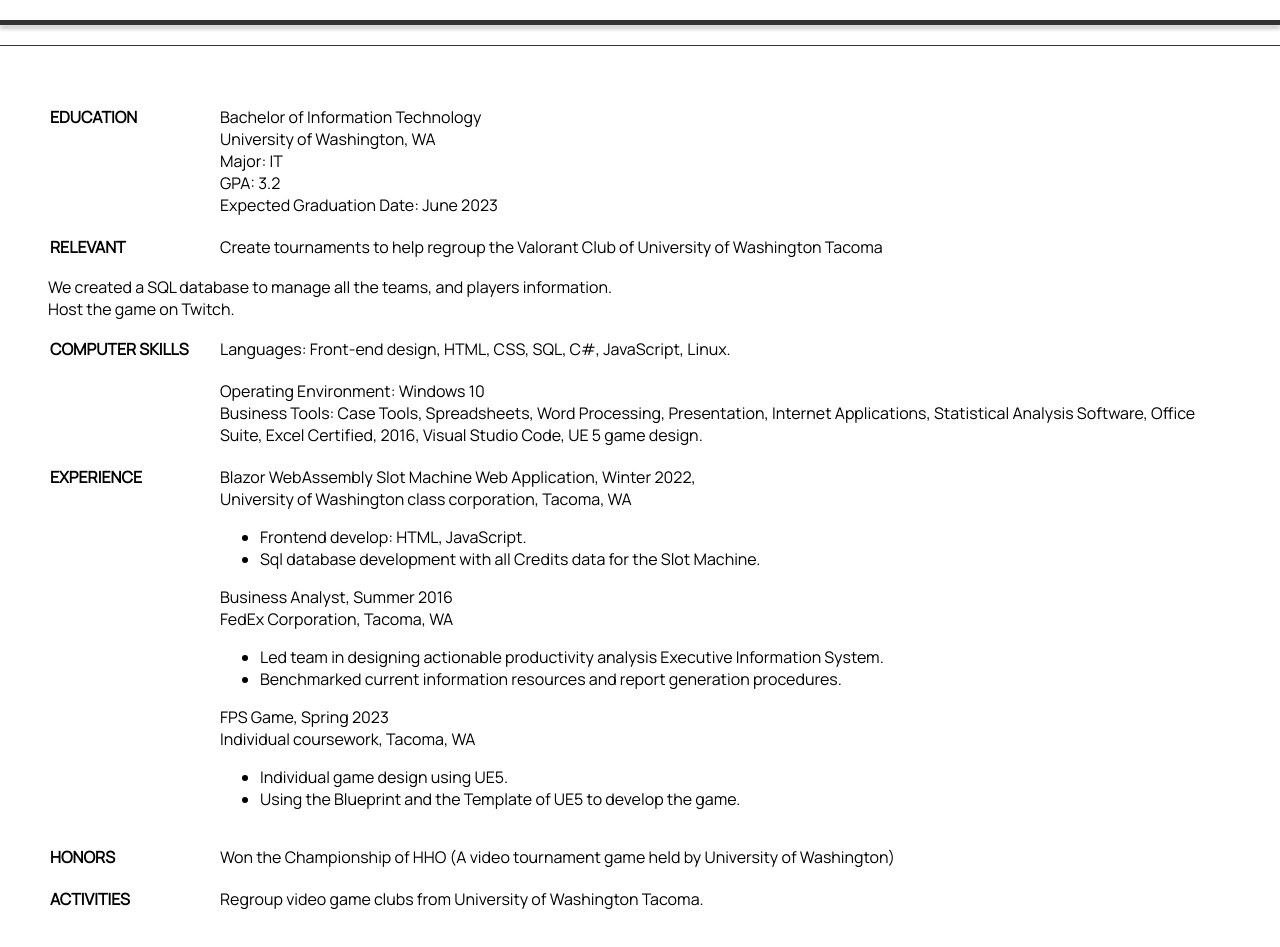
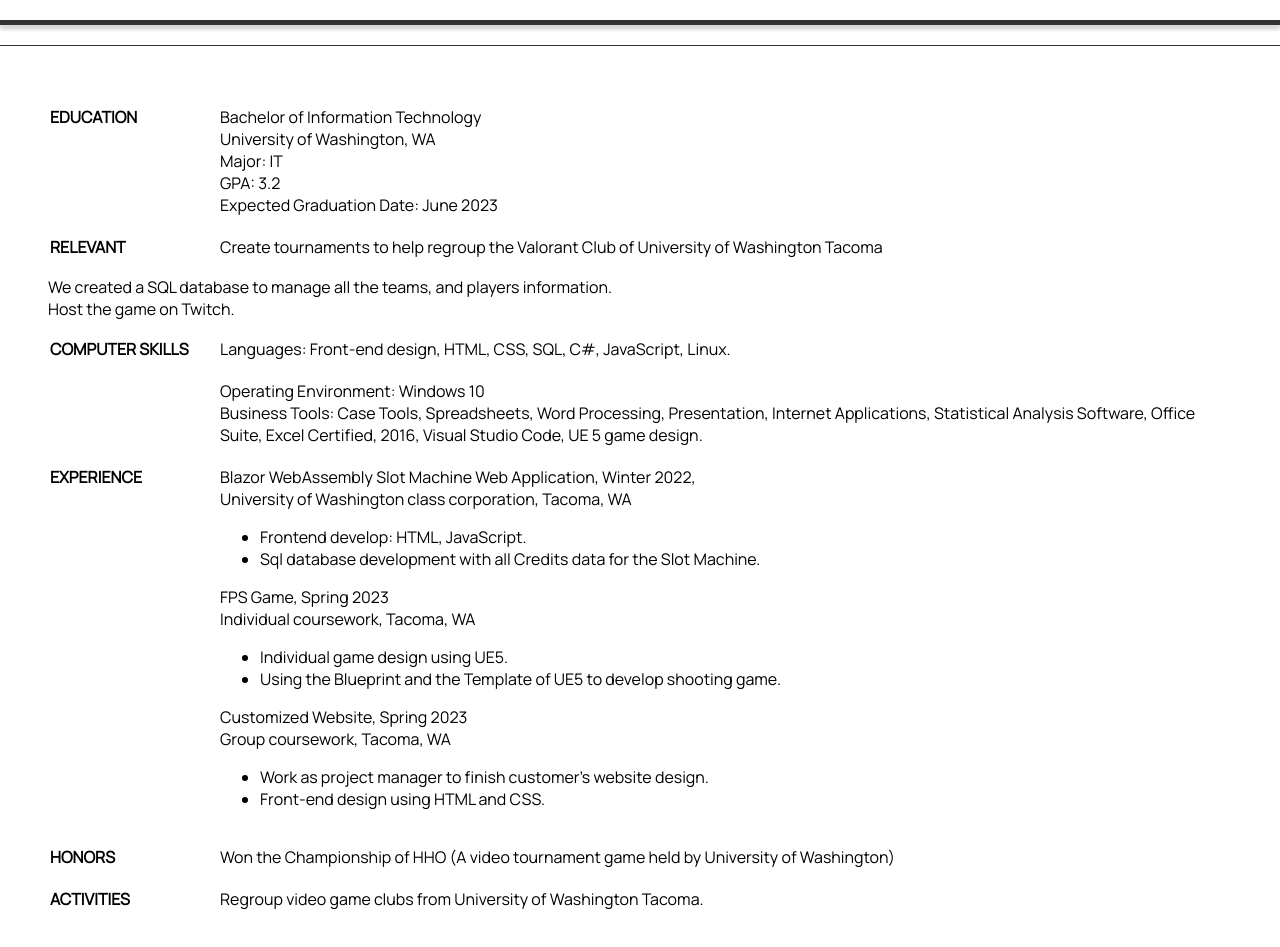
Before and after one commit to JayZheng1/Resumecode, a plain HTML site: page index.html in a window 1280 px wide. Shown: the part 87-1034 px from the top of the page. Drawn offline with Linux system fonts and the light colour scheme.

Commit message:
Update index.html

```diff
--- a/index.html
+++ b/index.html
@@ -67,17 +67,17 @@
             <li>Frontend develop: HTML, JavaScript.</li>
             <li>Sql database development with all Credits data for the Slot Machine.</li>
           </ul>
-          Business Analyst, Summer 2016<br>
-          FedEx Corporation, Tacoma, WA
-          <ul>
-            <li>Led team in designing actionable productivity analysis Executive Information System.</li>
-            <li>Benchmarked current information resources and report generation procedures.</li>
-          </ul>
           FPS Game, Spring 2023<br>
           Individual coursework, Tacoma, WA
           <ul>
             <li>Individual game design using UE5.</li>
-            <li>Using the Blueprint and the Template of UE5 to develop the game.</li>
+            <li>Using the Blueprint and the Template of UE5 to develop shooting game.</li>
+          </ul>
+         Customized Website, Spring 2023<br>
+          Group coursework, Tacoma, WA
+          <ul>
+            <li>Work as project manager to finish customer's website design.</li>
+            <li>Front-end design using HTML and CSS.</li>
           </ul>
         </td>
       </tr>
```
